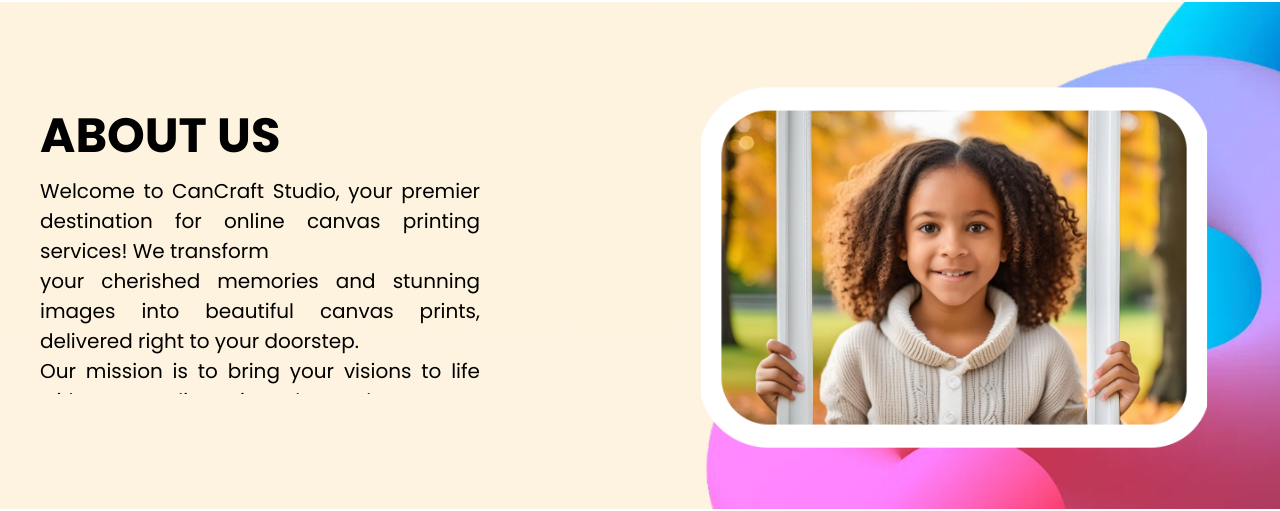
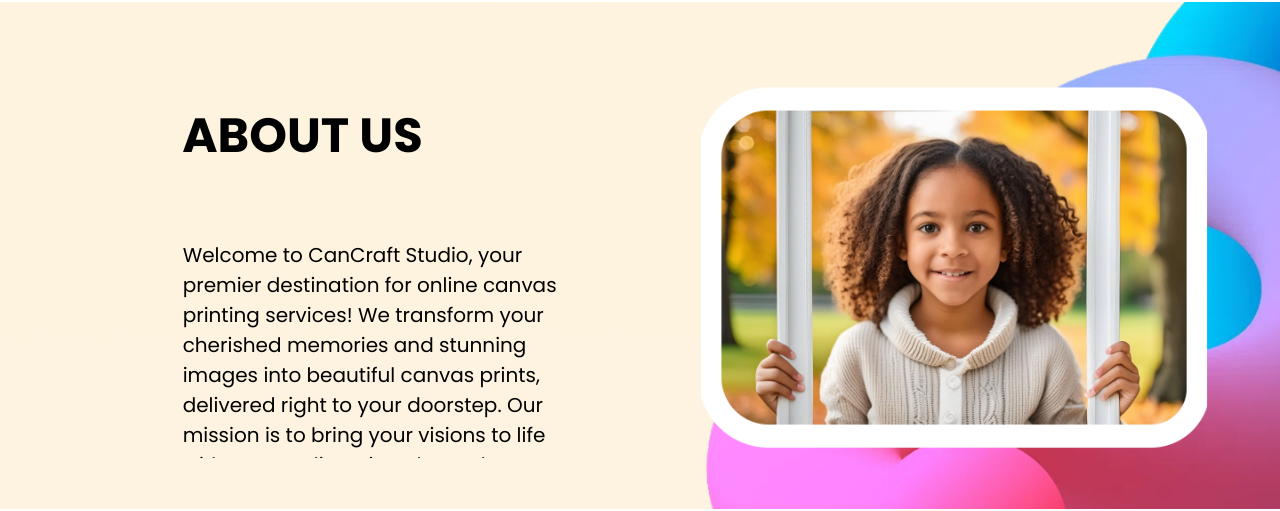
Before and after one commit to eldhopaulose/cancraft, a React (Vite) app: page / in a window 1280 px wide. Shown: the part 2670-3181 px from the top of the page. Built offline with nearby package versions, Linux system fonts and the light colour scheme.

Commit message:
about us bug fix

```diff
--- a/src/pages/Home.jsx
+++ b/src/pages/Home.jsx
@@ -88,10 +88,10 @@ function Home() {
                 <div className="w-full md:hidden sm:block lg:hidden">
                     <img className="w-full h-screen text-black" src={AboutUsMobile} alt="Plus" />
                 </div>
-                <div className="absolute top-1/2 bottom-1/2 left-1/2 transform -translate-x-1/2 -translate-y-1/2 sm:top-1/2 sm:left-1/3 sm:transform sm:-translate-x-1/3 sm:-translate-y-1/3 md:top-1/3 md:bottom-10 md:left-1/4 md:transform md:-translate-x-1/3 md:-translate-y-1/3 lg:top-1/3 lg:left-1/4 lg:transform lg:-translate-x-1/3 lg:-translate-y-1/3 p-6 md:p-10 lg:p-10 bg-opacity-80">
-                    <h4 className="text-xl lg:text-5xl md:text-5xl font-bold mb-4">ABOUT US</h4>
-                    <p className="text-14px lg:text-20px md:text-20px mt-2 w-full md:w-1/2 lg:w-1/2 text-justify h-full md:h-full lg:h-full md:overflow-auto lg:overflow-auto">
-                        Welcome to CanCraft Studio, your premier destination for online canvas printing services! We transform <br /> your cherished memories and stunning images into beautiful canvas prints, delivered right to your doorstep. <br />Our mission is to bring your visions to life with top-quality prints that enhance any space.
+                <div className="absolute top-1/2 bottom-1/2 left-1/2 transform -translate-x-1/2 -translate-y-1/2 sm:top-1/2 sm:left-1/3 sm:transform sm:-translate-x-1/3 sm:-translate-y-1/3 md:top-1/3 md:bottom-10 md:left-1/4 md:transform md:-translate-x-1/3 md:-translate-y-1/3 lg:top-1/3 lg:left-1/3 lg:transform lg:-translate-x-1/3 lg:-translate-y-1/3 p-6 md:p-10 lg:p-10 bg-opacity-80">
+                    <h4 className="text-xl lg:text-5xl md:text-5xl font-bold mb-4 ">ABOUT US</h4>
+                    <p className="text-14px lg:text-20px md:text-20px mt-2 w-full md:w-1/2 lg:w-1/2  h-full md:h-full lg:h-full md:overflow-auto lg:overflow-auto mt-10 md:mt-20 lg:mt-20 ">
+                        Welcome to CanCraft Studio, your premier destination for online canvas printing services! We transform  your cherished memories and stunning images into beautiful canvas prints, delivered right to your doorstep. Our mission is to bring your visions to life with top-quality prints that enhance any space.
                     </p>
                 </div>
             </div>
```
